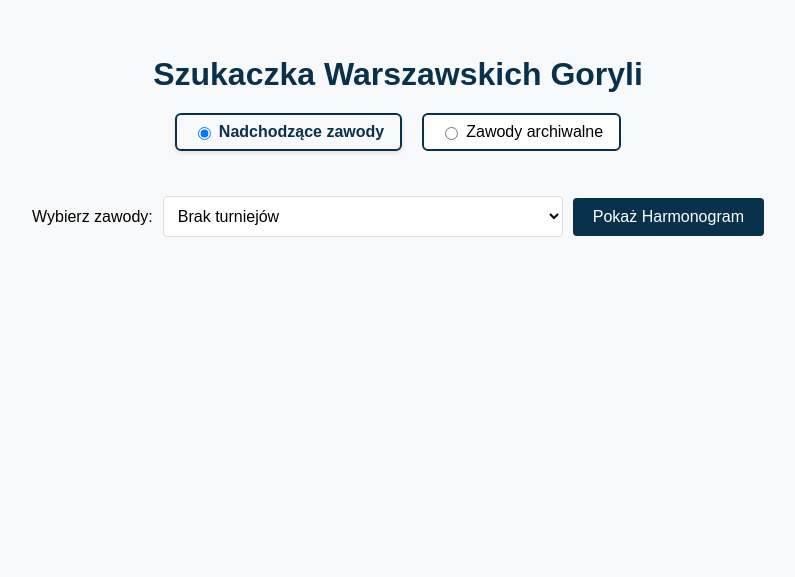
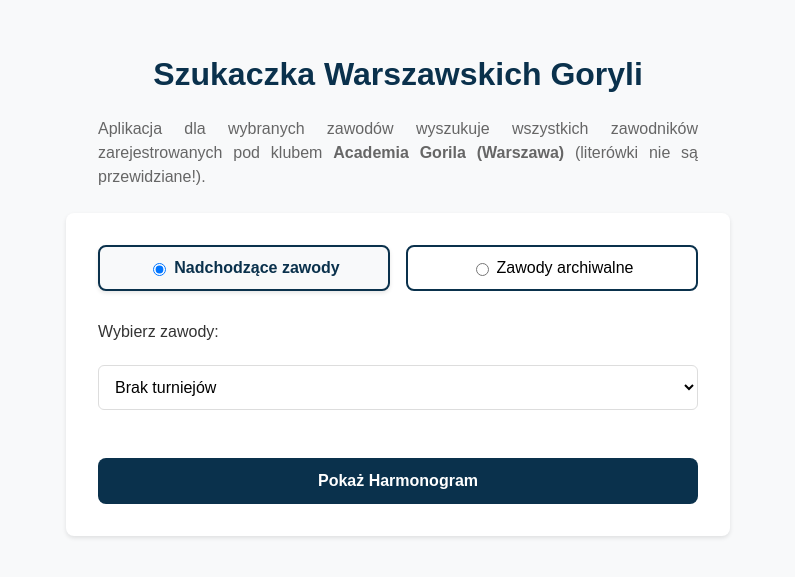
Before and after one commit to gregg127/martialmatch-scraper, a FastAPI app: page / in a window 1280 px wide. Shown: the top 577 px of the page, without its empty margins (242-1037 px from the left). Run offline with FastAPI, Linux system fonts and the light colour scheme; data that the repository does not hold is empty.

Commit message:
Update form styles and content

```diff
--- a/static/css/style.css
+++ b/static/css/style.css
@@ -39,26 +39,63 @@ h1 {
     word-wrap: break-word;
 }
 
-/* Form Styles */
-.form-group {
-    display: flex;
-    gap: 10px;
-    margin-bottom: 30px;
-    justify-content: center;
-    align-items: center;
-    flex-wrap: wrap;
+/* Application Description */
+.app-description {
+    color: var(--color-text-light);
+    margin: 1.5rem auto;
+    max-width: 600px;
+    line-height: 1.5;
+    font-size: 1rem;
+    text-align: justify;
 }
 
-select, input[type="text"] {
-    padding: 10px;
+/* Form Styles */
+.form-container {
+    display: flex;
+    flex-direction: column;
+    gap: 2rem;
+    max-width: 600px;
+    margin: 0 auto;
+    padding: 2rem;
+    background-color: var(--color-white);
+    border-radius: 8px;
+    box-shadow: 0 2px 4px var(--shadow-color);
+}
+
+.form-section {
+    display: flex;
+    flex-direction: column;
+    gap: 1rem;
+}
+
+.select-section {
+    width: 100%;
+}
+
+.select-label {
+    font-weight: 500;
+    color: var(--color-text);
+    margin-bottom: 0.5rem;
+}
+
+select {
+    padding: 12px;
     border: 1px solid var(--color-border);
-    border-radius: 4px;
+    border-radius: 6px;
     width: 100%;
-    max-width: 400px;
     font-size: 16px;
-    flex: 1;
-    min-width: 200px;
     background-color: var(--color-white);
+    transition: border-color 0.2s, box-shadow 0.2s;
+}
+
+select:hover {
+    border-color: var(--color-primary-light);
+}
+
+select:focus {
+    outline: none;
+    border-color: var(--color-primary);
+    box-shadow: 0 0 0 3px rgba(20, 112, 182, 0.1);
 }
 
 select:disabled {
@@ -66,19 +103,34 @@ select:disabled {
     cursor: not-allowed;
 }
 
+.button-section {
+    display: flex;
+    justify-content: center;
+    margin-top: 1rem;
+}
+
 button {
-    padding: 10px 20px;
+    padding: 14px 32px;
     background-color: var(--color-primary);
     color: var(--color-white);
     border: none;
-    border-radius: 4px;
+    border-radius: 8px;
     cursor: pointer;
     font-size: 16px;
-    transition: background-color 0.2s;
+    font-weight: 600;
+    transition: all 0.3s ease;
+    min-width: 200px;
 }
 
 button:hover {
     background-color: var(--color-primary-hover);
+    transform: translateY(-1px);
+    box-shadow: 0 4px 6px rgba(0, 0, 0, 0.1);
+}
+
+button:active {
+    transform: translateY(0);
+    box-shadow: 0 2px 4px rgba(0, 0, 0, 0.1);
 }
 
 /* Status and Feedback */
@@ -154,26 +206,29 @@ button:hover {
 
 /* Tournament Type Selection Styles */
 .tournament-type {
-    margin-bottom: 20px;
     width: 100%;
 }
 
 .radio-group {
     display: flex;
     justify-content: center;
-    gap: 20px;
-    margin-bottom: 15px;
+    gap: 1rem;
+    width: 100%;
 }
 
-.radio-group label {
+.radio-label {
+    flex: 1;
+    max-width: 250px;
     display: inline-flex;
     align-items: center;
-    padding: 8px 16px;
+    justify-content: center;
+    padding: 12px 24px;
     background-color: var(--color-white);
     border: 2px solid var(--color-primary);
-    border-radius: 6px;
+    border-radius: 8px;
     cursor: pointer;
-    transition: all 0.2s ease;
+    transition: all 0.3s ease;
+    font-weight: 500;
 }
 
 .radio-group label:hover {
--- a/templates/index.html
+++ b/templates/index.html
@@ -9,26 +9,33 @@
 <body>
     <div class="container">
         <h1>Szukaczka Warszawskich Goryli</h1>
+        <p class="app-description">
+            Aplikacja dla wybranych zawodów wyszukuje wszystkich zawodników zarejestrowanych pod klubem <b>Academia Gorila (Warszawa)</b> (literówki nie są przewidziane!).
+        </p>
 
         <form id="tournamentForm">
-            <div class="form-group">
-                <div class="tournament-type">
+            <div class="form-container">
+                <div class="form-section tournament-type">
                     <div class="radio-group">
-                        <label>
+                        <label class="radio-label">
                             <input type="radio" name="tournamentType" value="current" checked>
                             <span>Nadchodzące zawody</span>
                         </label>
-                        <label>
+                        <label class="radio-label">
                             <input type="radio" name="tournamentType" value="archived">
                             <span>Zawody archiwalne</span>
                         </label>
                     </div>
                 </div>
-                <label for="tournamentSelect">Wybierz zawody:</label>
-                <select id="tournamentSelect" name="tournamentId" required>
-                    <option value="">Pobieram turnieje...</option>
-                </select>
-                <button type="submit">Pokaż Harmonogram</button>
+                <div class="form-section select-section">
+                    <label for="tournamentSelect" class="select-label">Wybierz zawody:</label>
+                    <select id="tournamentSelect" name="tournamentId" required>
+                        <option value="">Pobieram turnieje...</option>
+                    </select>
+                </div>
+                <div class="form-section button-section">
+                    <button type="submit">Pokaż Harmonogram</button>
+                </div>
             </div>
         </form>
 
```
